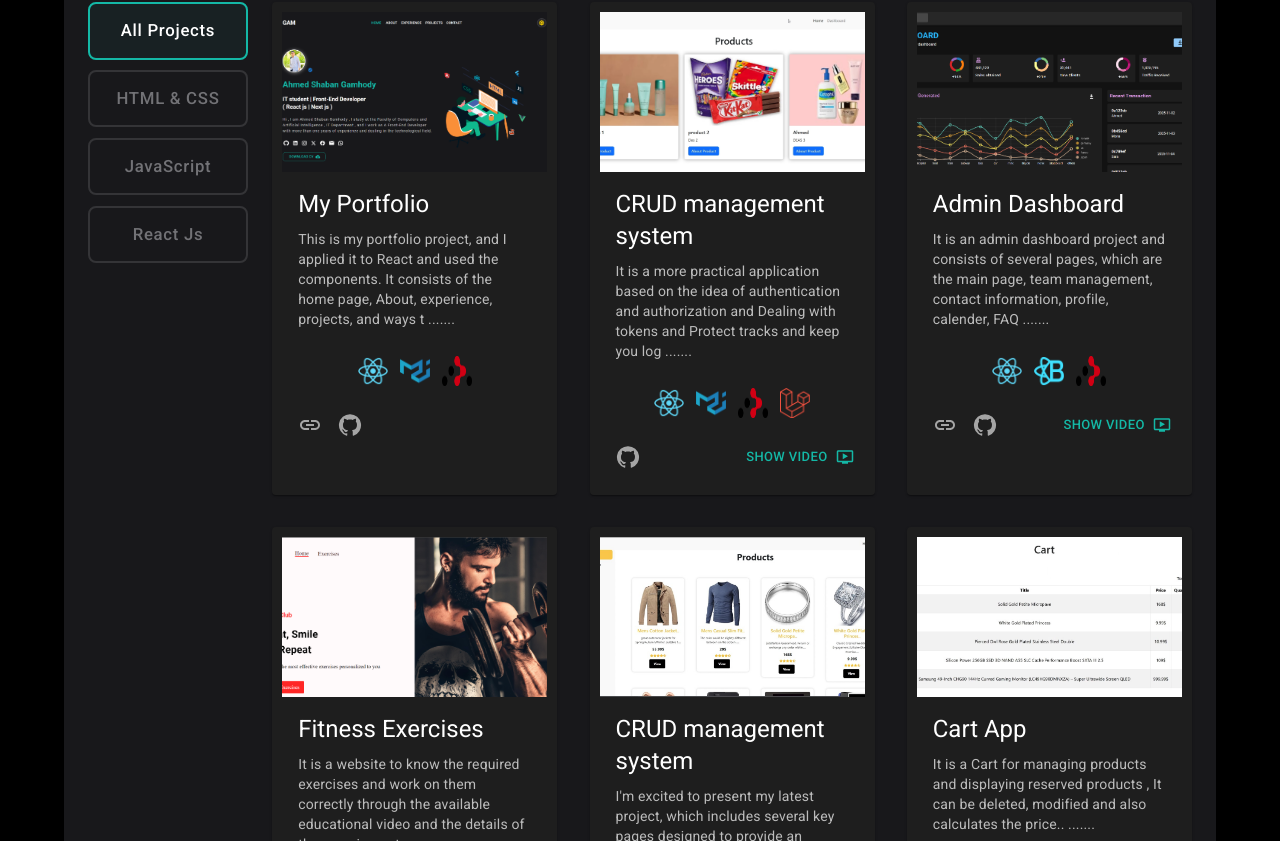
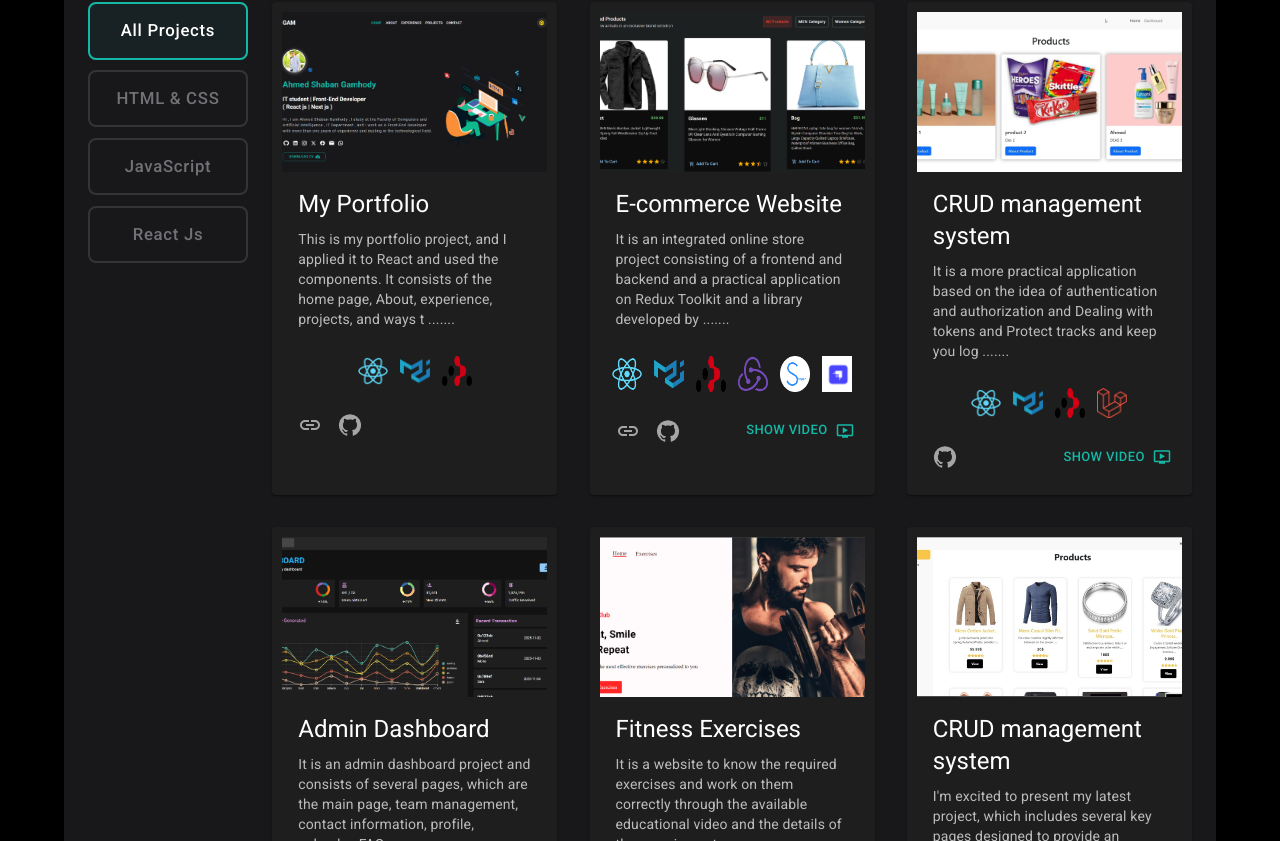
Before and after one commit to ahmedgamhody/portfolio, a React (Create React App) app: page / in a window 1280 px wide. Shown: the part 699-1540 px from the top of the page. Built offline with nearby package versions, Linux system fonts and the light colour scheme.

Commit message:
add e-commerce project

```diff
--- a/src/components/projects/Projects.js
+++ b/src/components/projects/Projects.js
@@ -13,6 +13,7 @@ import jsonServer from "../../Assets/JSON.png";
 import swiper from "../../Assets/swiper.png";
 import Rapid from "../../Assets/Rapid API.png";
 import Laravel from "../../Assets/Laravel.png";
+import strapi from "../../Assets/strapi.png";
 
 // images
 import adminDashboardImage from "../../Assets/projects images/admin-dashboard.png";
@@ -46,6 +47,7 @@ import beans from "../../Assets/projects images/beans.png";
 import Prayertimes from "../../Assets/projects images/praytimes.png";
 import portfolio from "../../Assets/projects images/portfolio.png";
 import CRUDproject3 from "../../Assets/projects images/CRUD_management_system_fullstack.png";
+import e_commerce_fullstack from "../../Assets/projects images/e-commerce.png";
 
 //
 
@@ -61,6 +63,19 @@ export const myProject = [
     stack: "react",
 
     tech: [react, MaterialUi, ReactRouter],
+  },
+  {
+    title: "E-commerce Website",
+    description:
+      "It is an integrated online store project consisting of a frontend and backend and a practical application on Redux Toolkit and a library developed by React. It is distinguished by being dark and light mode and consists of more than one page such as the home , cart , register and login page.",
+    image: e_commerce_fullstack,
+    repo: "https://github.com/ahmedgamhody/e-commerce_website_fullstack",
+    demo: "https://e-commerce-full-stack-dev.netlify.app/",
+    video:
+      "https://www.linkedin.com/feed/update/urn:li:activity:7244775166377902080/",
+    stack: "react",
+
+    tech: [react, MaterialUi, ReactRouter, Redux, swiper, strapi],
   },
   {
     title: "CRUD management system",
```
